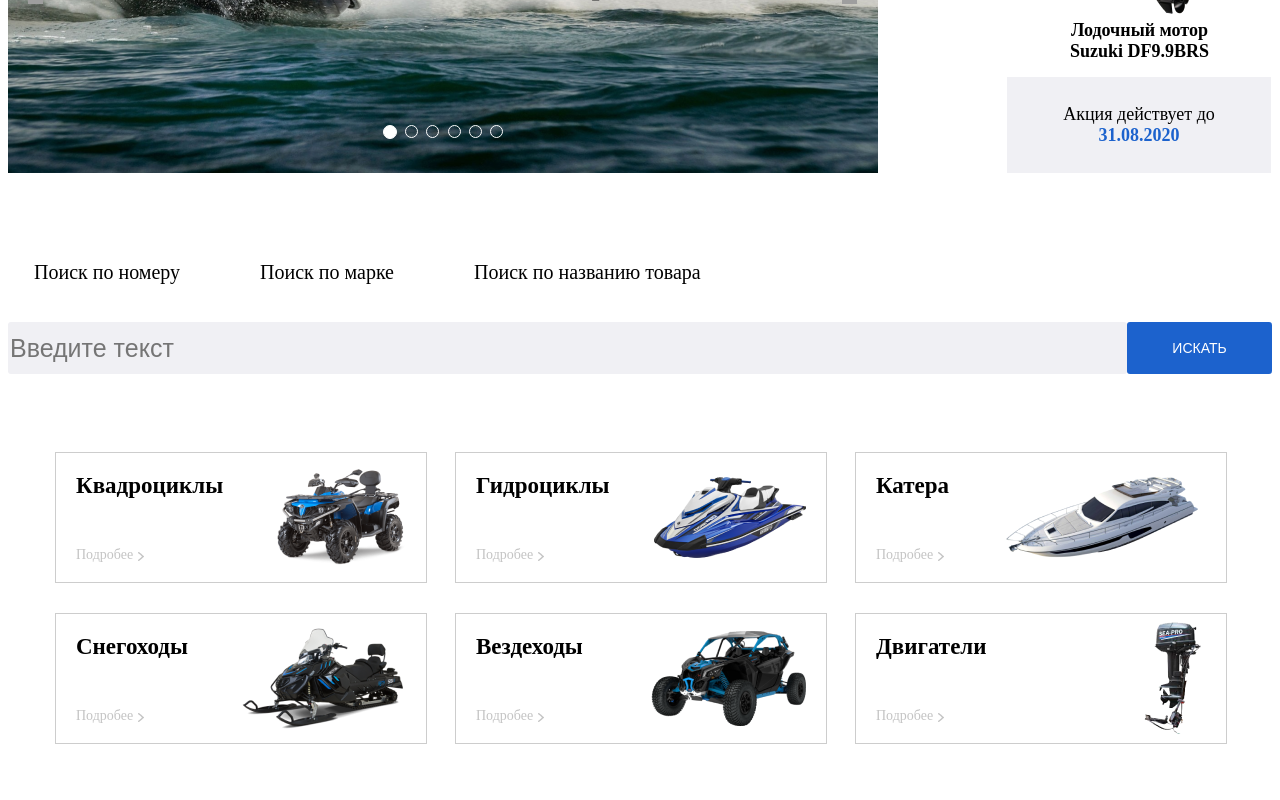
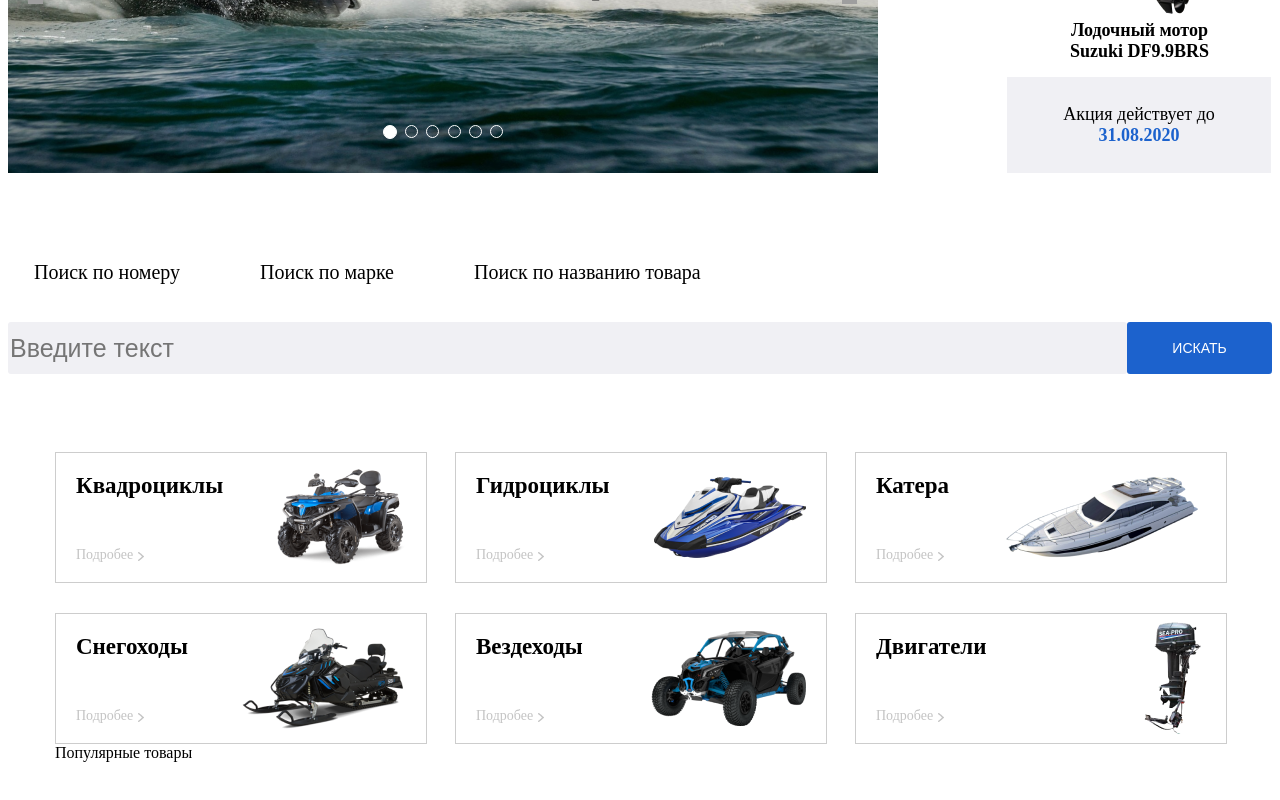
Before and after one commit to Alexandr-ace/shop, a React (Create React App) app: page / in a window 1280 px wide. Shown: the part 445-1245 px from the top of the page. Before the commit the page ends 1197 px from the top, so only its background shows below. Built offline with nearby package versions, Linux system fonts and the light colour scheme; grey boxes are pictures that could not be loaded.

Commit message:
modified:   src/App.jsx

```diff
--- a/src/App.jsx
+++ b/src/App.jsx
@@ -2,6 +2,7 @@ import "./App.css";
 import Five from "./components/Five/Five";
 import Four from "./components/Four/Four";
 import One from "./components/One/One";
+import Seven from "./components/Seven/Seven";
 import Six from "./components/Six/Six";
 import Three from "./components/Three/Three";
 import Two from "./components/Two/Two";
@@ -17,6 +18,7 @@ function App() {
       <Four />
       <Five />
       <Six />
+      <Seven />
     </div>
   );
 }
--- /dev/null
+++ b/src/components/Seven/Seven.jsx
@@ -0,0 +1,17 @@
+import React from "react";
+import styles from "./Seven.module.scss";
+
+const Seven = () => {
+  return (
+    <div className={styles.main}>
+      <div className={styles.center}>
+        <div className={styles.center_up}>Популярные товары</div>
+        <div className={styles.center_bottom}>
+          <div className={styles.center_bottom_block}></div>
+        </div>
+      </div>
+    </div>
+  );
+};
+
+export default Seven;
--- /dev/null
+++ b/src/components/Seven/Seven.module.scss
@@ -0,0 +1,17 @@
+.main {
+    @media (max-width: 600px) {
+    }
+    .center {
+        max-width: 1170px;
+        width: 100%;
+        height: 84px;
+        display: flex;
+        flex-direction: column;
+        margin: 0 auto;
+        &_bottom {
+            &_block {
+
+            }
+        }
+    }
+}
```
